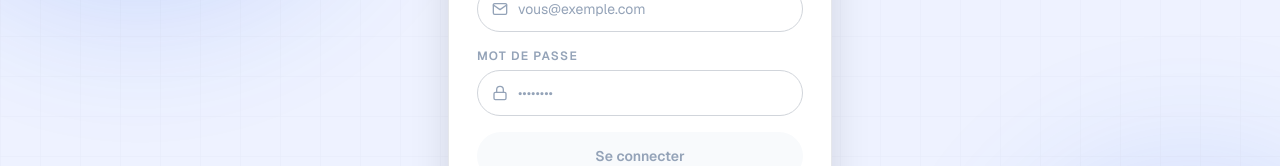
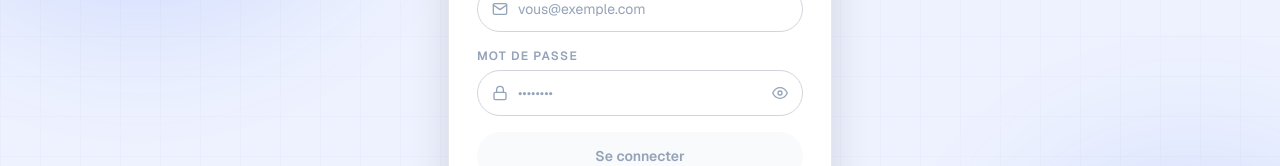
Before and after one commit to cheickstephen91-hub/nexflow-app, a Next.js app: page /login in a window 1280 px wide. Shown: the part 364-530 px from the top of the page. Built offline with nearby package versions, Linux system fonts and the light colour scheme; no server answers.

Commit message:
feat(login): toggle afficher/masquer mot de passe

```diff
--- a/app/login/page.tsx
+++ b/app/login/page.tsx
@@ -43,11 +43,11 @@
 
 /* ── InputField ── */
 function InputField({
-  id, label, type, value, onChange, placeholder, required, minLength, icon,
+  id, label, type, value, onChange, placeholder, required, minLength, icon, rightElement,
 }: {
   id: string; label: string; type: string; value: string
   onChange: (v: string) => void; placeholder: string
-  required?: boolean; minLength?: number; icon: React.ReactNode
+  required?: boolean; minLength?: number; icon: React.ReactNode; rightElement?: React.ReactNode
 }) {
   const [focused, setFocused] = useState(false)
 
@@ -84,6 +84,7 @@
           className="flex-1 bg-transparent text-sm outline-none"
           style={{ color: 'var(--foreground)' }}
         />
+        {rightElement}
       </div>
     </div>
   )
@@ -94,9 +95,10 @@
   const { data: session, status } = useSession()
   const router = useRouter()
 
-  const [mode, setMode]         = useState<Mode>('login')
-  const [email, setEmail]       = useState('')
-  const [password, setPassword] = useState('')
+  const [mode, setMode]           = useState<Mode>('login')
+  const [email, setEmail]         = useState('')
+  const [password, setPassword]   = useState('')
+  const [showPassword, setShowPassword] = useState(false)
   const [nom, setNom]           = useState('')
   const [loading, setLoading]   = useState(false)
   const [error, setError]       = useState<string | null>(null)
@@ -298,13 +300,34 @@
           <InputField
             id="login-password"
             label="Mot de passe"
-            type="password"
+            type={showPassword ? 'text' : 'password'}
             value={password}
             onChange={setPassword}
             placeholder={mode === 'signup' ? 'Minimum 8 caractères' : '••••••••'}
             required
             minLength={mode === 'signup' ? 8 : 1}
             icon={IcoLock}
+            rightElement={
+              <button
+                type="button"
+                onClick={() => setShowPassword(v => !v)}
+                style={{ color: 'var(--muted-foreground)', flexShrink: 0, lineHeight: 0 }}
+                aria-label={showPassword ? 'Masquer le mot de passe' : 'Afficher le mot de passe'}
+              >
+                {showPassword ? (
+                  <svg width="16" height="16" viewBox="0 0 24 24" fill="none" stroke="currentColor" strokeWidth="2" strokeLinecap="round" strokeLinejoin="round">
+                    <path d="M17.94 17.94A10.07 10.07 0 0 1 12 20c-7 0-11-8-11-8a18.45 18.45 0 0 1 5.06-5.94"/>
+                    <path d="M9.9 4.24A9.12 9.12 0 0 1 12 4c7 0 11 8 11 8a18.5 18.5 0 0 1-2.16 3.19"/>
+                    <line x1="1" y1="1" x2="23" y2="23"/>
+                  </svg>
+                ) : (
+                  <svg width="16" height="16" viewBox="0 0 24 24" fill="none" stroke="currentColor" strokeWidth="2" strokeLinecap="round" strokeLinejoin="round">
+                    <path d="M1 12s4-8 11-8 11 8 11 8-4 8-11 8-11-8-11-8z"/>
+                    <circle cx="12" cy="12" r="3"/>
+                  </svg>
+                )}
+              </button>
+            }
           />
 
           {/* Bouton principal — forme pilule */}
```
